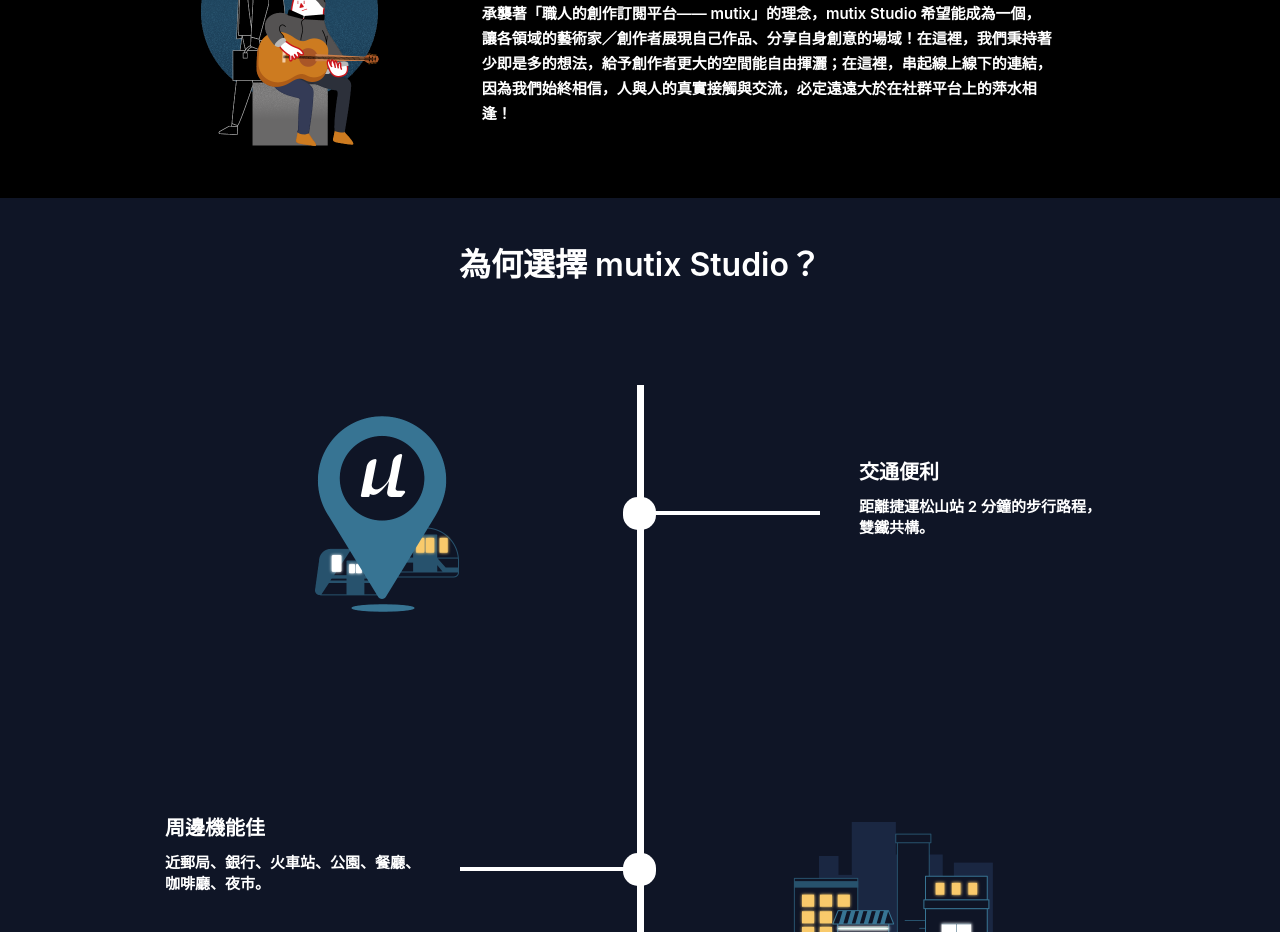
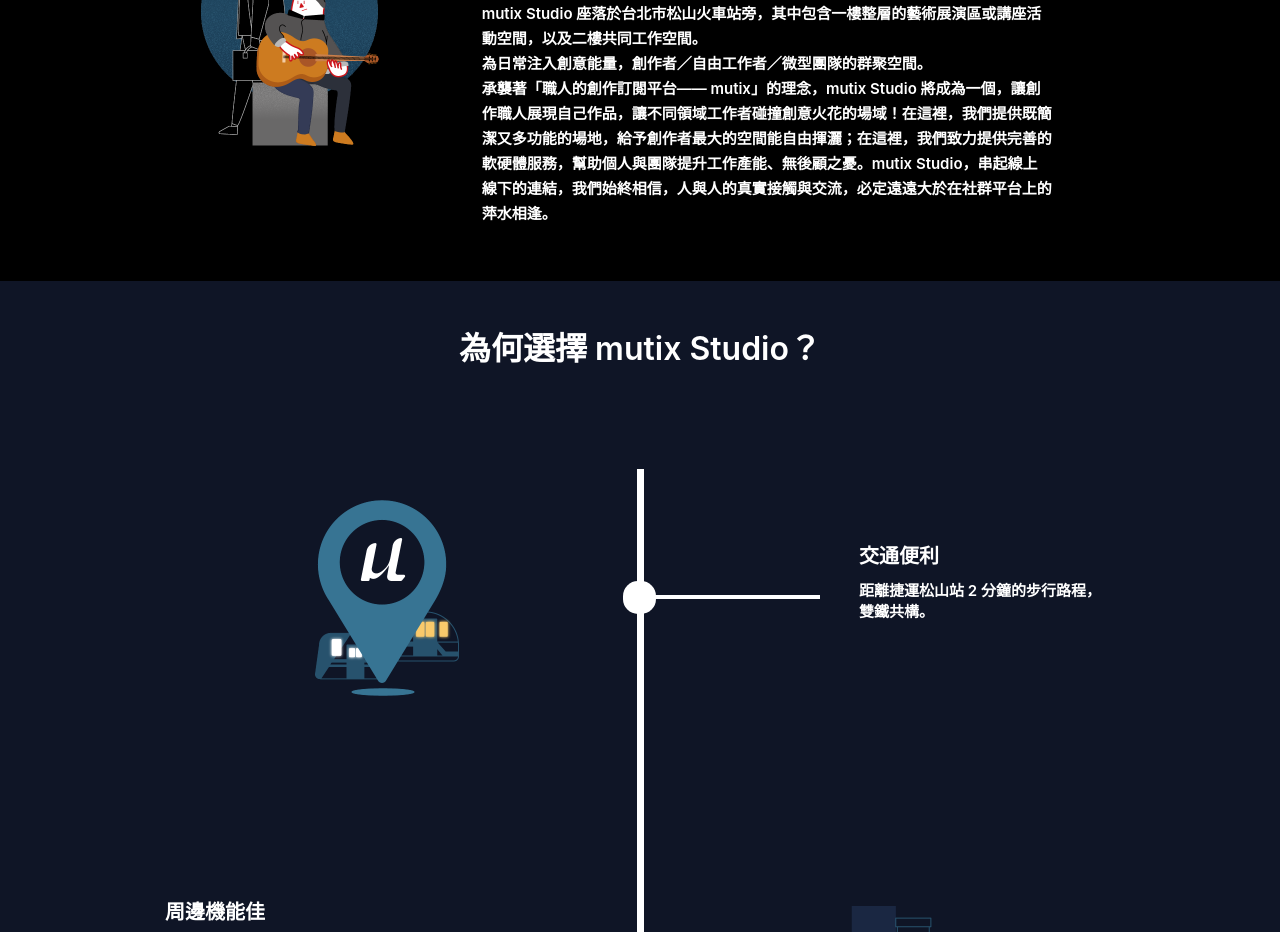
Before and after one commit to tmotx/mutix-service, a plain HTML site: page index.html in a window 1280 px wide. Shown: the part 792-1724 px from the top of the page. Drawn offline with Linux system fonts and the light colour scheme.

Commit message:
feat(web): adjust beta wording and layout

```diff
--- a/index.html
+++ b/index.html
@@ -6,13 +6,14 @@
   <META HTTP-EQUIV="CACHE-CONTROL" CONTENT="NO-CACHE">
   <meta name="viewport" content="width=device-width, initial-scale=1.0">
   <meta http-equiv="X-UA-Compatible" content="ie=edge">
-  <title>mutix Stuido ｜台北松山  全新共同工作/創作空間</title>
-  <meta name="description" content="mutix Studio 座落於台北市松山火車站旁，捷運步行 3 分鐘。雙鐵交會交通便利、周邊機能佳、公共空間大、創作交流機會多！個人、團隊">
-  <meta property="og:title" content="mutix Stuido ｜台北松山  全新共同工作/創作空間">
+  <title>mutix Studio ｜台北松山區  全新共同工作空間</title>
+  <meta name="description" content="mutix Studio 座落於台北市松山火車站旁，捷運步行 3 分鐘。雙鐵交會交通便利、周邊機能佳、公共空間大、交流機會多！適合自由工作者或微型團隊進駐。">
+  <meta property="og:title" content="mutix Studio ｜台北松山區  全新共同工作空間">
   <meta property="og:type" content="website">
   <meta property="og:image" content="">
   <meta property="og:url" content="http://sudio.mutix.co" />
-  <meta property="og:description" content="mutix Studio 座落於台北市松山火車站旁，捷運步行 3 分鐘。雙鐵交會交通便利、周邊機能佳、公共空間大、創作交流機會多！個人、團隊" />
+  <meta property="og:description" content="mutix Studio 座落於台北市松山火車站旁，捷運步行 3 分鐘。雙鐵交會交通便利、周邊機能佳、公共空間大、交流機會多！適合自由工作者或微型團隊進駐。" />
+  <link rel="Shortcut Icon" type="image/x-icon" href="./service/images/studiologo.png">
   <!-- pure css-->
   <!--[if lte IE 8]>
     <link rel="stylesheet" href="https://unpkg.com/purecss@1.0.0/build/base-min.css">
@@ -52,11 +53,11 @@
       </div>
       <div class="pure-u-2-3 tablet-up-display">
         <div class="introduction_title">從日常工作到展演當下</br>專為藝術家／創作者而生的創新空間。</div>
-        <p class="introduction_desc">承襲著「職人的創作訂閱平台—— mutix」的理念，mutix Studio 希望能成為一個，讓各領域的藝術家／創作者展現自己作品、分享自身創意的場域！在這裡，我們秉持著少即是多的想法，給予創作者更大的空間能自由揮灑；在這裡，串起線上線下的連結，因為我們始終相信，人與人的真實接觸與交流，必定遠遠大於在社群平台上的萍水相逢！</p>
+        <p class="introduction_desc">mutix Studio 座落於台北市松山火車站旁，其中包含一樓整層的藝術展演區或講座活動空間，以及二樓共同工作空間。<br/>為日常注入創意能量，創作者／自由工作者／微型團隊的群聚空間。<br/>承襲著「職人的創作訂閱平台—— mutix」的理念，mutix Studio 將成為一個，讓創作職人展現自己作品，讓不同領域工作者碰撞創意火花的場域！在這裡，我們提供既簡潔又多功能的場地，給予創作者最大的空間能自由揮灑；在這裡，我們致力提供完善的軟硬體服務，幫助個人與團隊提升工作產能、無後顧之憂。mutix Studio，串起線上線下的連結，我們始終相信，人與人的真實接觸與交流，必定遠遠大於在社群平台上的萍水相逢。</p>
       </div>
       <div class="pure-u-1-1 mobile-only" style="padding-left: 10%;">
         <div class="introduction_title">從日常工作到展演當下</br>專為藝術家／創作者而生的創新空間。</div>
-        <p class="introduction_desc">承襲著「職人的創作訂閱平台—— mutix」的理念，mutix Studio 希望能成為一個，讓各領域的藝術家／創作者展現自己作品、分享自身創意的場域！在這裡，我們秉持著少即是多的想法，給予創作者更大的空間能自由揮灑；在這裡，串起線上線下的連結，因為我們始終相信，人與人的真實接觸與交流，必定遠遠大於在社群平台上的萍水相逢！</p>
+        <p class="introduction_desc">mutix Studio 座落於台北市松山火車站旁，其中包含一樓整層的藝術展演區或講座活動空間，以及二樓共同工作空間。<br/>為日常注入創意能量，創作者／自由工作者／微型團隊的群聚空間。<br/>承襲著「職人的創作訂閱平台—— mutix」的理念，mutix Studio 將成為一個，讓創作職人展現自己作品，讓不同領域工作者碰撞創意火花的場域！在這裡，我們提供既簡潔又多功能的場地，給予創作者最大的空間能自由揮灑；在這裡，我們致力提供完善的軟硬體服務，幫助個人與團隊提升工作產能、無後顧之憂。mutix Studio，串起線上線下的連結，我們始終相信，人與人的真實接觸與交流，必定遠遠大於在社群平台上的萍水相逢。</p>
       </div>
       <div class="pure-u-1-1 mobile-only center">
           <img class="introduction_img" src="./stuido_asset/images/prstudio_Introduction.png" />
--- a/stuido_asset/stuido.css
+++ b/stuido_asset/stuido.css
@@ -342,12 +342,12 @@
 
 .service_item{
   margin-top: 40px;
-  text-align: center;
 }
 
 .service_item_img{
   width: 100%;
   margin-bottom: 15px;
+  text-align: center;
 }
 
 .service_item_img img{
```
